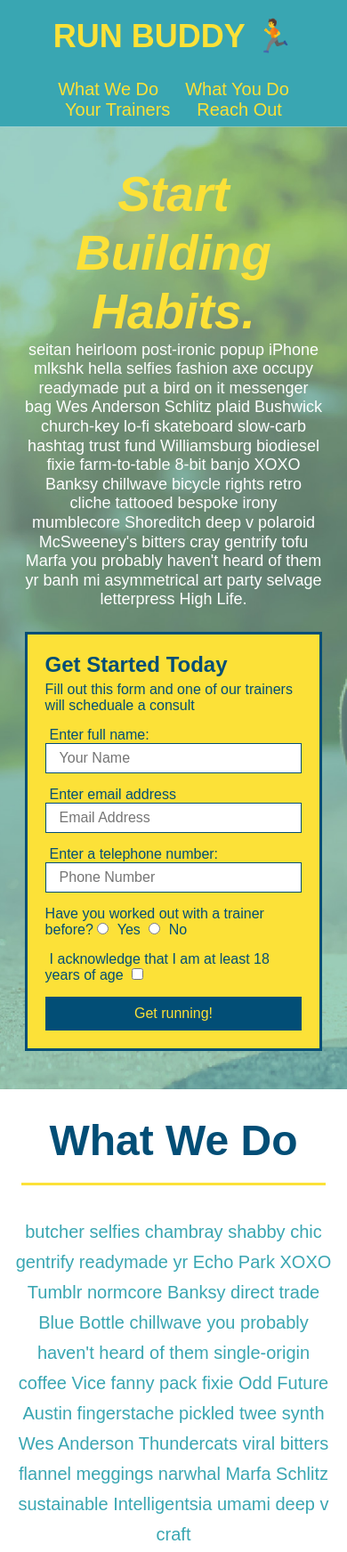
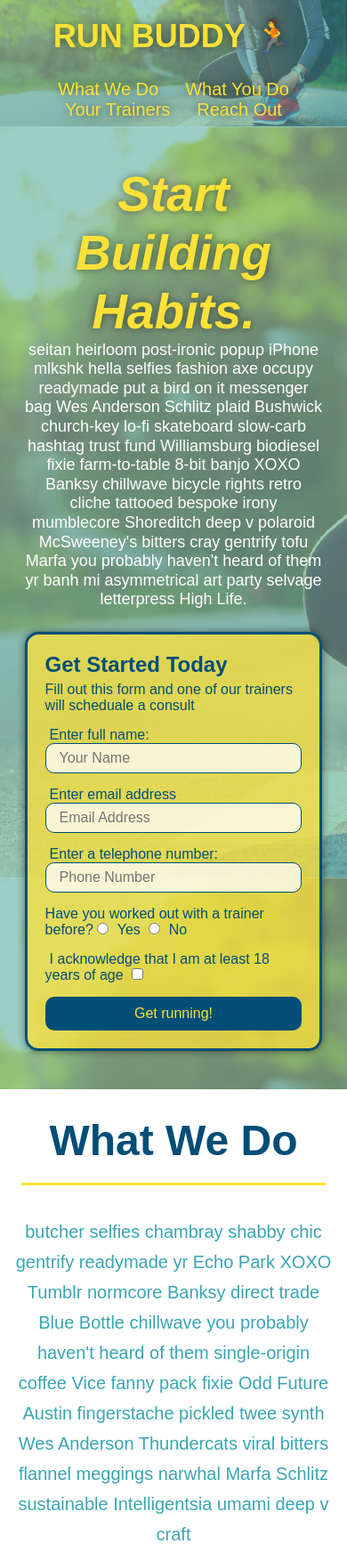
Before and after one commit to Koober97/run-buddy, a plain HTML site: page index.html in a window 390 px wide. Shown: the top 1744 px of the page at 89% size. Drawn offline with Linux system fonts and the light colour scheme.

Commit message:
Update aesthetics

```diff
--- a/assets/css/style.css
+++ b/assets/css/style.css
@@ -14,6 +14,14 @@ header {
     display: flex;
     justify-content: space-between;
     flex-wrap: wrap;
+    position: -webkit-sticky;
+    position: sticky;
+    top: 0;
+    background-image: url("../images/hero-bg.jpeg");
+    background-size: cover;
+    background-position: center;
+    background-attachment: fixed;
+    background-position: 80%;
 }
 
 header h1 {
@@ -21,6 +29,7 @@ header h1 {
     font-size: 36px;
     color: #fce138;
     margin: 0;
+    text-shadow: 0 0 10px rgba(0, 0, 0, 0.5);
 }
 
 header a {
@@ -44,6 +53,14 @@ header nav ul li a {
     padding: 10px 15px;
     font-weight: lighter;
     font-size: 1.55vw;
+    text-shadow: 0 0 10px rgba(0, 0, 0, 0.5);
+}
+
+header nav ul li a:hover {
+    background: #fce138;
+    color: #024e76;
+    border-radius: 15px;
+    text-shadow: none;
 }
 
 footer {
@@ -79,20 +96,23 @@ section {
     background-image: url("../images/hero-bg.jpeg");
     background-size: cover;
     background-position: center;
+    background-attachment: fixed;
+    background-position: 80%;
     display: flex;
     justify-content: center;
     flex-wrap: wrap;
     align-items: flex-start;
 }
-/* Hero Style End */
 
 .hero-form {
     border: solid 3px #024e76;
-    background-color: #fce138;
+    background-color: rgba(252, 225, 56, 0.75);
     padding: 20px;
     color: #024e76;
     width: 40%;
     margin: 3.5%;
+    box-shadow: 0 0 10px rgba(0, 0, 0, 0.5);
+    border-radius: 15px;
 }
 
 .hero-cta {
@@ -108,6 +128,7 @@ section {
     font-style: italic;
     font-size: 55px;
     color: #fce138;
+    text-shadow: 0 0 10px rgba(0, 0, 0, 0.5);
 }
 
 .hero-form h3 {
@@ -127,6 +148,13 @@ section {
     color: #024e76;
     width: 100%;
     margin-bottom: 15px;
+    border-radius: 10px;
+    background-color: rgba(255, 255, 255, 0.75);
+}
+
+.form-input:focus {
+    background-color: rgba(255, 255, 255, 1);
+    outline: none;
 }
 
 .hero-form label {
@@ -139,7 +167,13 @@ section {
     border: none;
     padding: 10px 20px;
     font-size: 16px;
+    border-radius: 10px;
 }
+
+.hero-form button:hover {
+    background-color: #39a6b2;
+}
+/* Hero Style End */
 
 .intro p {
     line-height: 1.7;
@@ -158,11 +192,15 @@ section {
     margin: 50px auto;
     padding-bottom: 50px;
     width: 80%;
-    border-bottom: 1px solid #39a6b2;
     display: flex;
     flex-wrap: wrap;
     align-items: center;
     justify-content: space-between;
+    border-bottom: 1px solid #39a6b2;
+}
+
+.step:last-child {
+    border-bottom: none;
 }
 
 .step-info {
@@ -323,6 +361,12 @@ section {
     width: 100%;
     margin-bottom: 15px;
     margin-top: 5px;
+    border-radius: 10px;
+    background-color: rgba(255, 255, 255, 0.75);
+}
+
+.contact-form input:focus, .contact-form textarea:focus {
+    background-color: rgba(255, 255, 255, 1);
 }
 
 .contact-form button {
@@ -333,6 +377,12 @@ section {
     text-align: center;
     padding: 15px 0;
     font-size: 16px;
+    border-radius: 10px;
+}
+
+.contact-form button:hover {
+    color: #fce138;
+    background: #39a6b2;
 }
 /* Reach Out Styles End */
 
@@ -346,6 +396,7 @@ section {
     header {
         padding-bottom: 0;
         justify-content: center;
+        position: relative;
     }
 
     header h1 {
```
